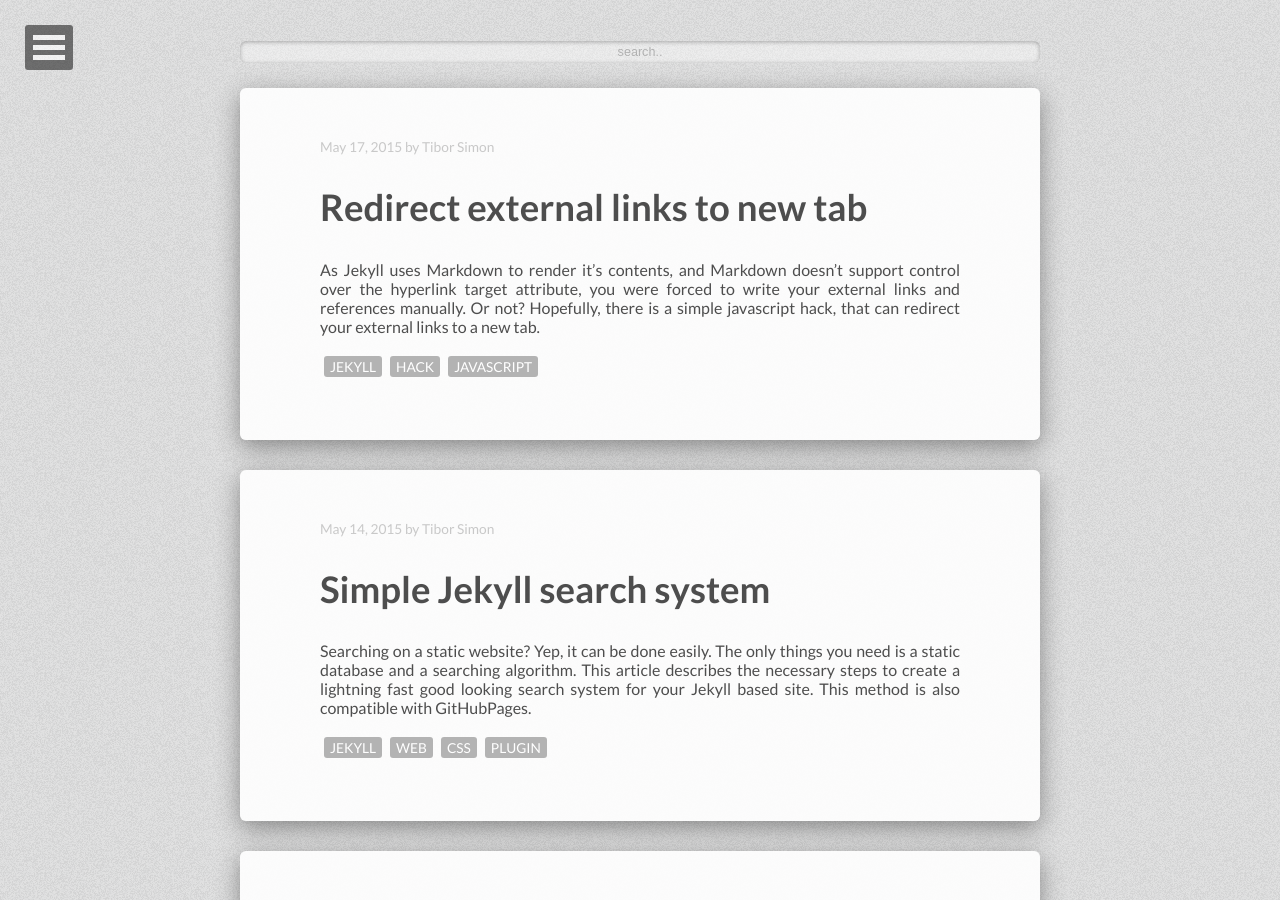
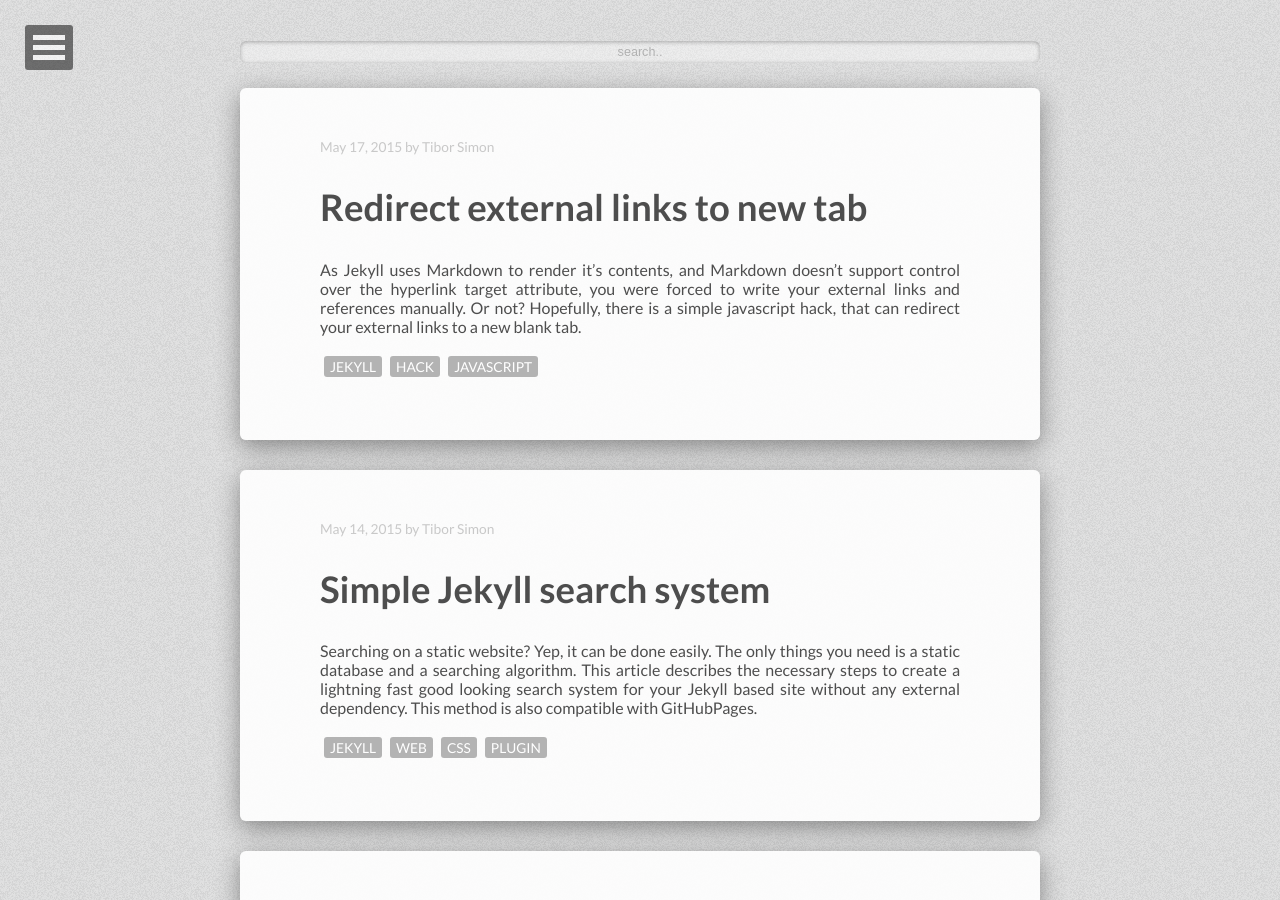
Before and after one commit to tiborsimon/tiborsimon.github.io, a Jekyll site: the page built from index.html, in a window 1280 px wide and 900 px high, scrolled down 309 px. Built offline with Jekyll 4.4.1, drawn with Linux system fonts in a browser that asks for light colours; nearby versions of some CDN libraries; the list of posts is cut into pages by our own code.

Commit message:
Article update

```diff
--- a/_posts/2015-05-14-simple-jekyll-search-system.md
+++ b/_posts/2015-05-14-simple-jekyll-search-system.md
@@ -7,7 +7,7 @@ published: True
 
 ---
 
-Searching on a static website? Yep, it can be done easily. The only things you need is a static database and a searching algorithm. This article describes the necessary steps to create a lightning fast good looking search system for your Jekyll based site. This method is also compatible with GitHubPages.
+Searching on a static website? Yep, it can be done easily. The only things you need is a static database and a searching algorithm. This article describes the necessary steps to create a lightning fast good looking search system for your Jekyll based site without any external dependency. This method is also compatible with GitHubPages.
 
 I was looking for the best possible solution to integrate a search engine into my Jekyll site. The original idea came from the designer of the theme I am using right now. He created another theme called [So Simple](https://mademistakes.com/work/so-simple-jekyll-theme/) that features a search functionality. For me the fact that a static site can have such a search system was marvelous. I started a research on how to create these systems.
 
--- a/_posts/2015-05-17-redirect-external-links-to-new-tab.md
+++ b/_posts/2015-05-17-redirect-external-links-to-new-tab.md
@@ -7,7 +7,7 @@ published: True
 
 ---
 
-As Jekyll uses Markdown to render it's contents, and Markdown doesn't support control over the hyperlink target attribute, you were forced to write your external links and references manually. Or not? Hopefully, there is a simple javascript hack, that can redirect your external links to a new tab.
+As Jekyll uses Markdown to render it's contents, and Markdown doesn't support control over the hyperlink target attribute, you were forced to write your external links and references manually. Or not? Hopefully, there is a simple javascript hack, that can redirect your external links to a new blank tab.
 
 All the credits goes to [Austin](http://stackoverflow.com/users/1504966/austin) and to his [stackoverflow post](http://stackoverflow.com/a/11597448). I am just a happy user of this method :)
 
```
